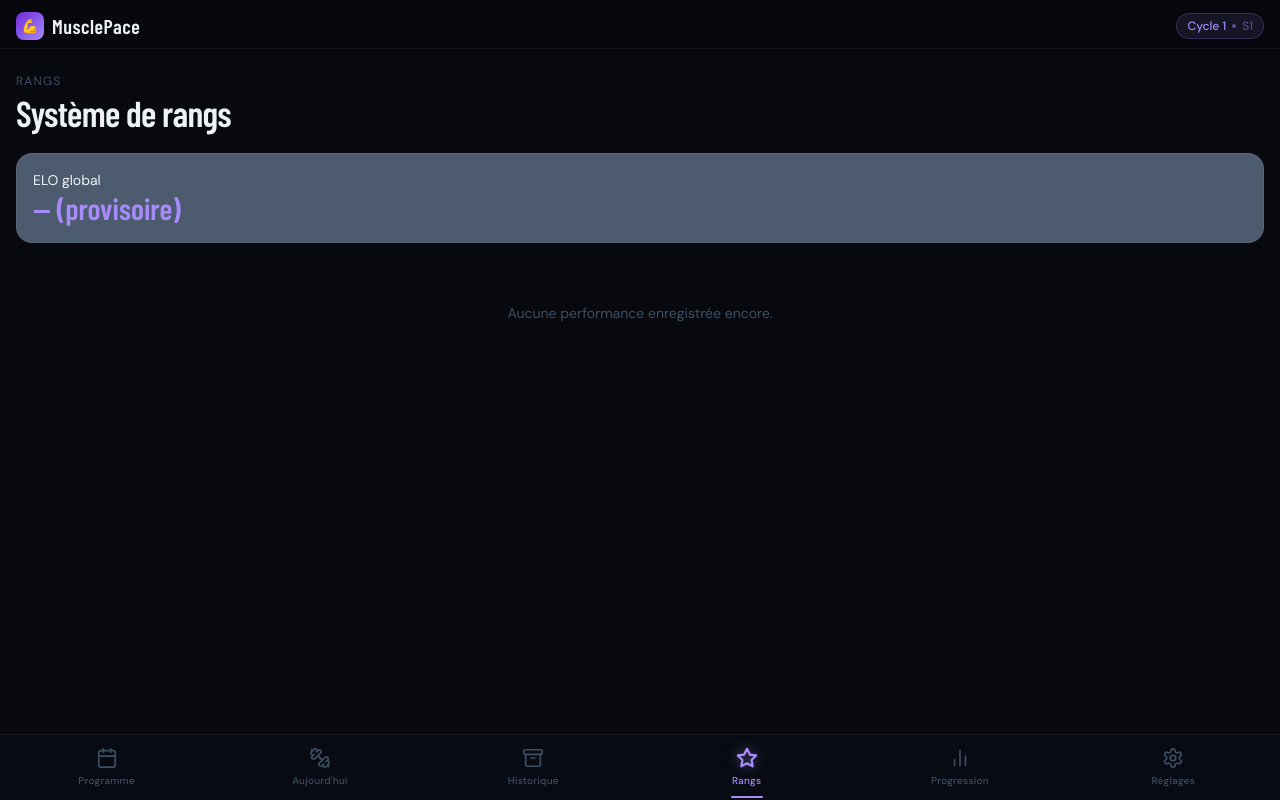
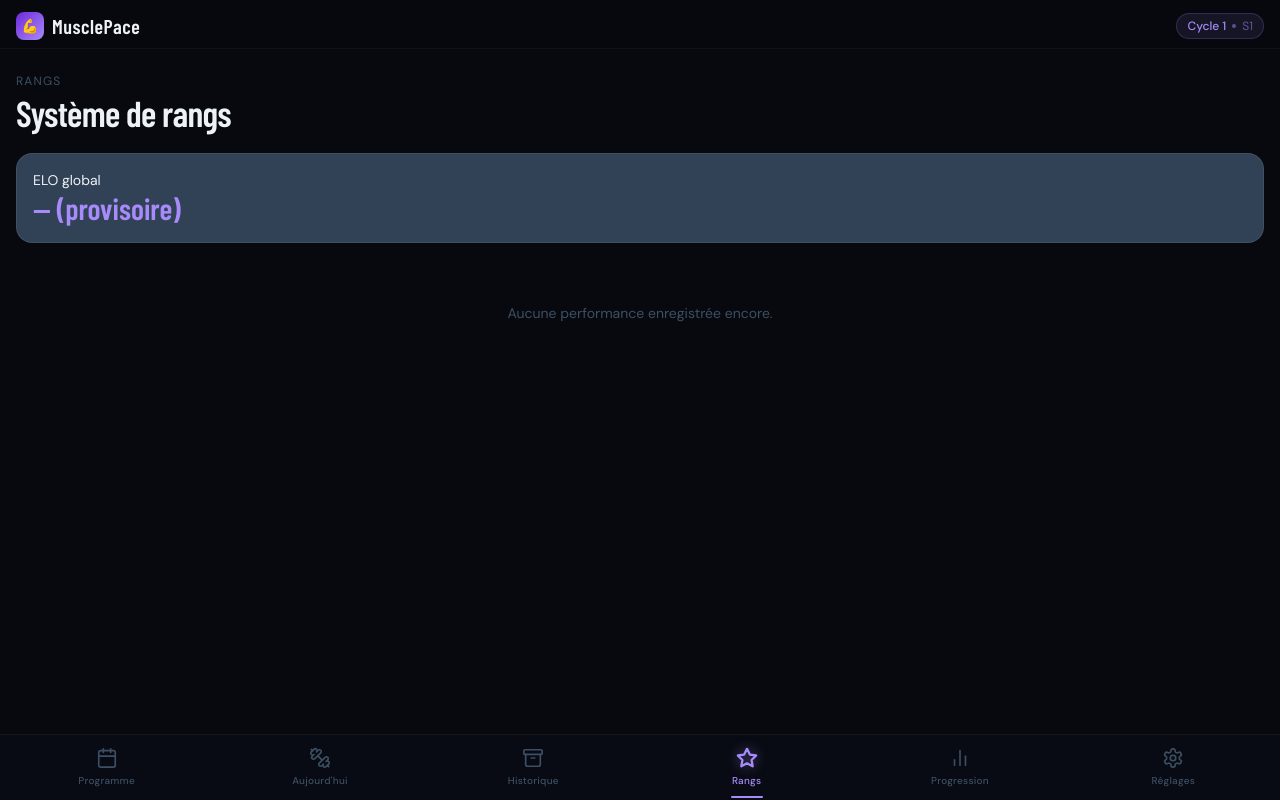
Before and after one commit to Po-Ptitjo/muscu-tracker, a React (Vite) app: page / in a window 1280 px wide. Both pictures are taken after a click on the button "Rangs". Built offline with nearby package versions, Linux system fonts and the light colour scheme; a web font is replaced by a local one.

Commit message:
Style: set rank card backgrounds to #324256

```diff
--- a/src/views/RanksView.jsx
+++ b/src/views/RanksView.jsx
@@ -14,7 +14,7 @@ export default function RanksView({ cycles, settings }) {
         <h1 className="font-display text-4xl text-text-primary" style={{ letterSpacing: '-0.02em' }}>Système de rangs</h1>
       </div>
 
-      <div className="rounded-2xl p-4 mb-5" style={{ background: '#4D5B6E', border: '1px solid rgba(255,255,255,0.07)' }}>
+      <div className="rounded-2xl p-4 mb-5" style={{ background: '#324256', border: '1px solid rgba(255,255,255,0.07)' }}>
         <p className="font-body text-sm">ELO global</p>
         {provisional ? (
           <h2 className="font-display text-3xl" style={{ color: '#A78BFA' }}>— (provisoire)</h2>
@@ -39,7 +39,7 @@ export default function RanksView({ cycles, settings }) {
 
       <div className="space-y-3">
         {rows.map(([id, info]) => (
-          <div key={id} className="rounded-2xl overflow-hidden" style={{ background: '#4D5B6E', border: '1px solid rgba(255,255,255,0.06)' }}>
+          <div key={id} className="rounded-2xl overflow-hidden" style={{ background: '#324256', border: '1px solid rgba(255,255,255,0.06)' }}>
             <div className="px-4 py-3 flex items-center justify-between">
                 <div className="flex items-center">
                   {/* Exercise badge */}
```
